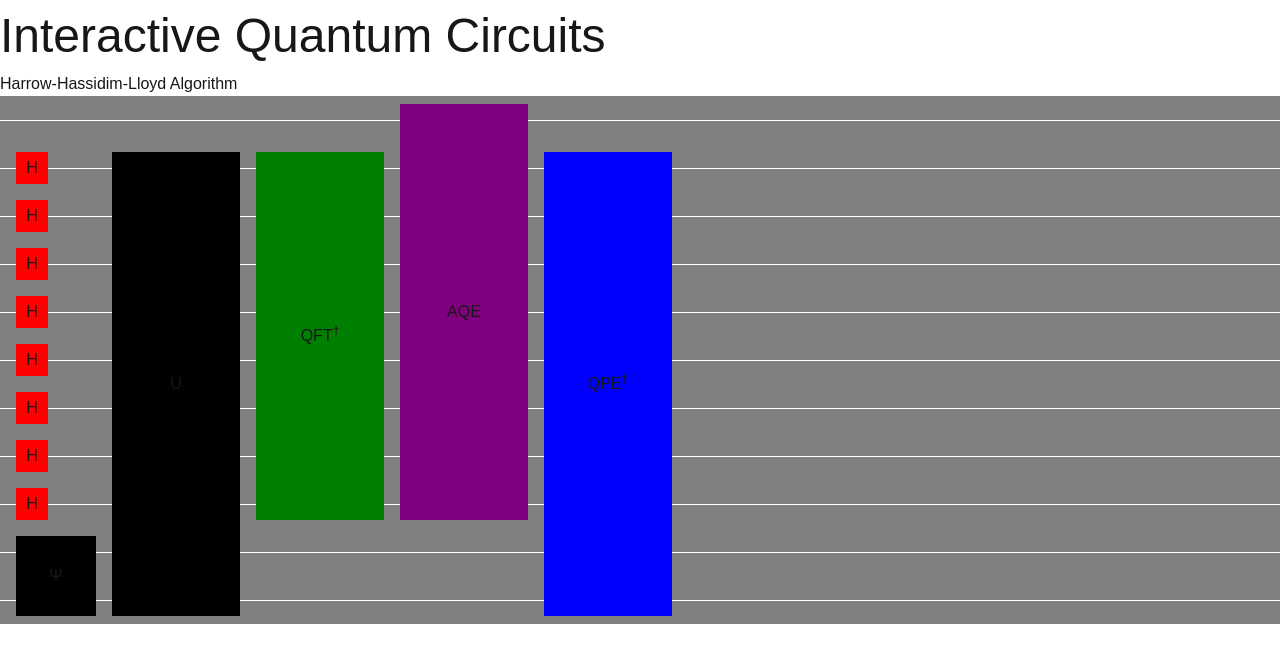
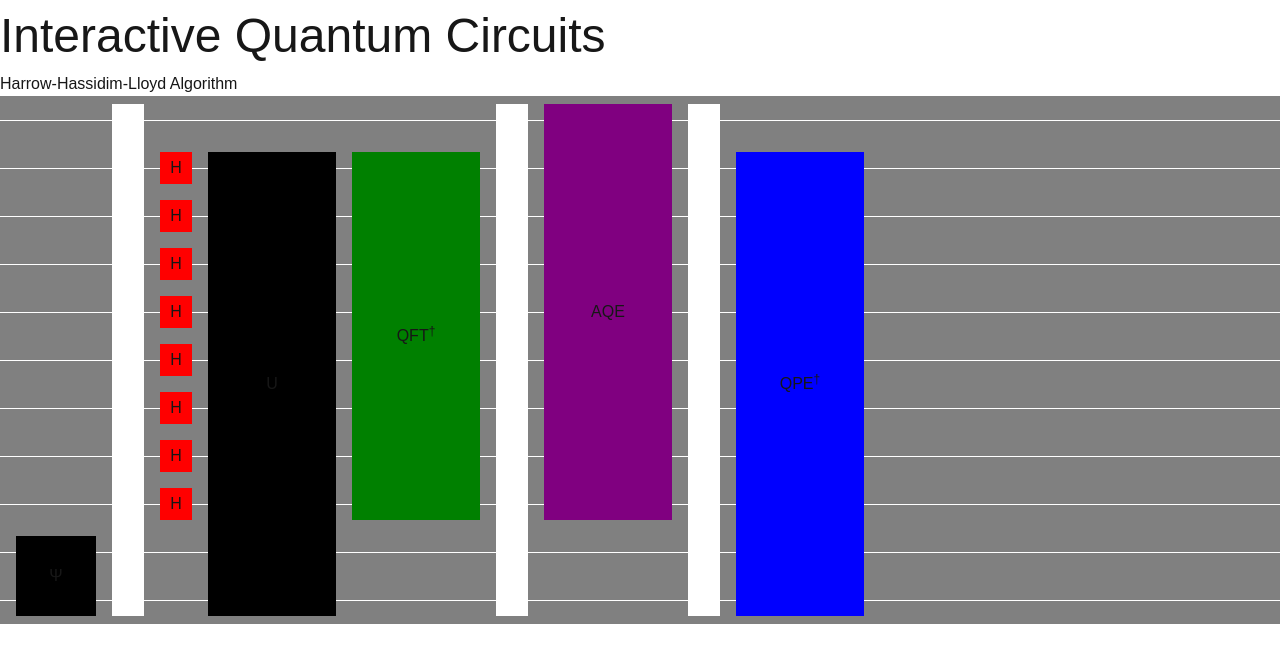
Before and after one commit to Monash-Emerging-Tech/quantum-computing-edu, a Next.js app in the folder quantum-computing-edu-next/: page / in a window 1280 px wide. Shown: the top 662 px of the page. Built offline with nearby package versions, Linux system fonts and the light colour scheme.

Commit message:
Add barriers

```diff
--- a/quantum-computing-edu-next/app/components/circuit.tsx
+++ b/quantum-computing-edu-next/app/components/circuit.tsx
@@ -115,6 +115,13 @@ const GateCNOT: StandardGate = {
     [[0,0],[0,0],[1,0],[0,0]]
   ]
 }
+const Barrier: StandardGate = {
+  type: GateType.LARGE,
+  name: "Barrier",
+  longName: "Barrier",
+  color: "white",
+  unitary: []
+}
 
 /**
  * Define the structure of a gate
@@ -215,6 +222,14 @@ const Circuit = () => {
         //components:
       } as Gate,
 
+      {
+        ...Barrier,
+        qubits: [0,1,2,3,4,5,6,7,8,9,10],
+        controls: [],
+        anticontrols: [],
+        inverse: false,
+      } as Gate,
+
       //{
       //  type: GateType.LARGE,
       //  name: "QPE",
@@ -256,6 +271,14 @@ const Circuit = () => {
       } as Gate,
 
       {
+        ...Barrier,
+        qubits: [0,1,2,3,4,5,6,7,8,9,10],
+        controls: [],
+        anticontrols: [],
+        inverse: false,
+      } as Gate,
+
+      {
         type: GateType.LARGE,
         name: "AQE",
         longName: "Ancilla Quantum Encoding",
@@ -266,6 +289,15 @@ const Circuit = () => {
         inverse: false,
         //components:
       } as Gate,
+
+      {
+        ...Barrier,
+        qubits: [0,1,2,3,4,5,6,7,8,9,10],
+        controls: [],
+        anticontrols: [],
+        inverse: false,
+      } as Gate,
+
       {
         type: GateType.LARGE,
         name: "QPE",
@@ -404,7 +436,7 @@ const GateComponent = ({
       background: gate.color,
     }}
   >
-    {gate.name}
+    {gate.name != "Barrier" ? gate.name : <></>}
     {gate.inverse ? (<sup>†</sup>) : <></>}
   </div>
 }
@@ -418,11 +450,16 @@ const GateComponent = ({
  * @returns [width: int, height: int]
  */
 const calculateGateDimensions = (gate: Gate, qubitPositions: Array<number>): [number, number] => {
+
   const upperQubitPos = Math.min.apply(Math, gate.qubits.map(q => qubitPositions[q]));
   const lowerQubitPos = Math.max.apply(Math, gate.qubits.map(q => qubitPositions[q]));
   const gateHeight = lowerQubitPos - upperQubitPos + 1;
   const gateWidth = Math.round(Math.log2(gateHeight+1));
   //const gateWidth = gateHeight > 2 ? 2 : 1;
+
+  if (gate.name == "Barrier") {
+    return [1,gateHeight];
+  }
 
   return [
     gateWidth,
```
